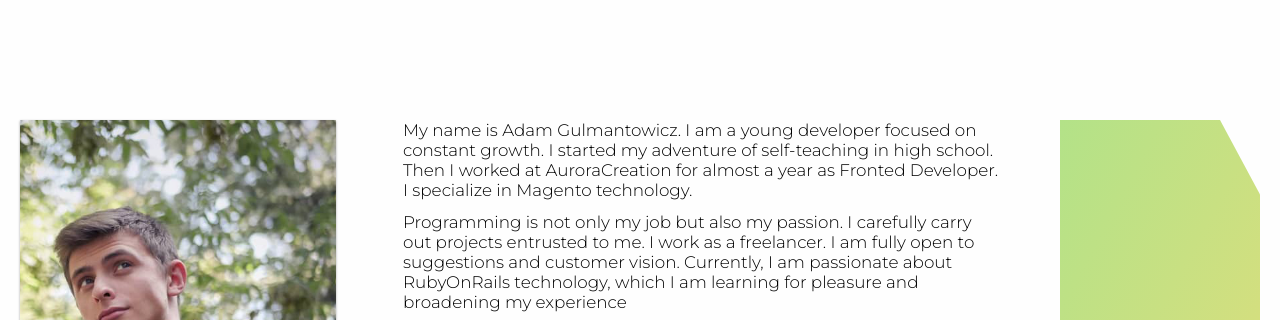
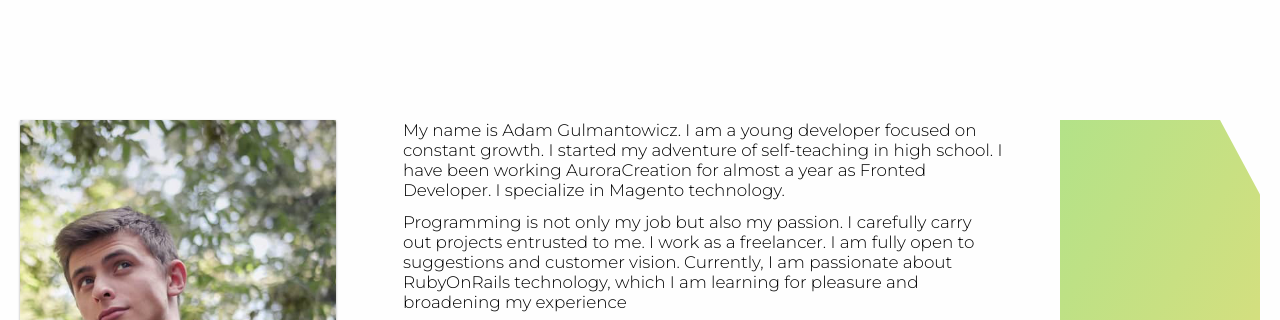
Before and after one commit to AdamGulmantowicz/adam_gulmantowicz, a website: page index.html in a window 1280 px wide. Shown: the part 800-1120 px from the top of the page. Drawn offline with Linux system fonts and the light colour scheme.

Commit message:
Index html fix

```diff
--- a/index.html
+++ b/index.html
@@ -40,7 +40,7 @@
       <div class="about__text">
         <p class="text">
           My name is Adam Gulmantowicz. I am a young developer focused on constant growth. I started my adventure of
-          self-teaching in high school. Then I worked at AuroraCreation for almost a year as Fronted Developer. I
+          self-teaching in high school. I have been working AuroraCreation for almost a year as Fronted Developer. I
           specialize in Magento technology.
         </p>
         <p class="text">
```
